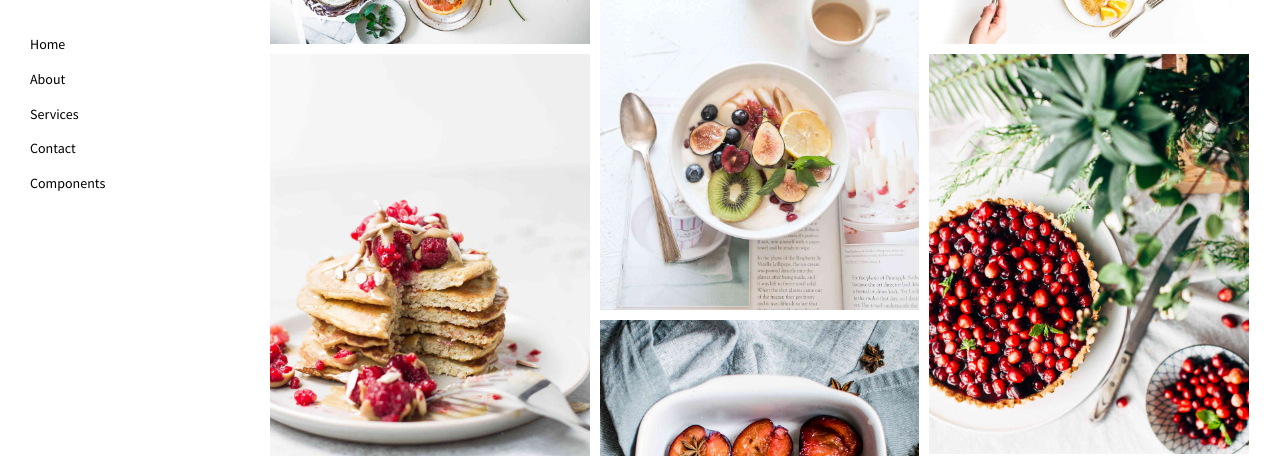
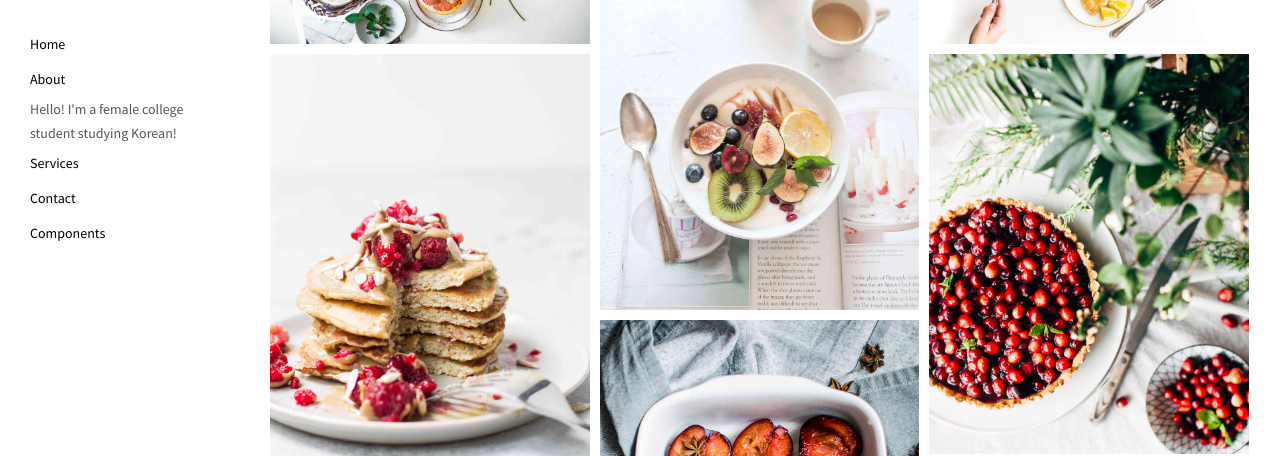
Before and after one commit to sasakibuu/web, a plain HTML site: page savory/index.html in a window 1280 px wide. Shown: the part 198-654 px from the top of the page. Drawn offline with nearby package versions, Linux system fonts and the light colour scheme.

Commit message:
Update index.html

```diff
--- a/savory/index.html
+++ b/savory/index.html
@@ -47,7 +47,8 @@
       </div>
       <ul class="nav">
         <li><a href="./index.html" title="">Home</a></li>
-        <li><a href="./about.html" title="">About</a></li>
+        <li><a href="./about.html" title="">About</a>Hello! I'm a female college student studying Korean!
+</li>
         <li><a href="./services.html" title="">Services</a></li>
         <li><a href="./contact.html" title="">Contact</a></li>
         <li><a href="./components.html" title="">Components</a></li>
```
